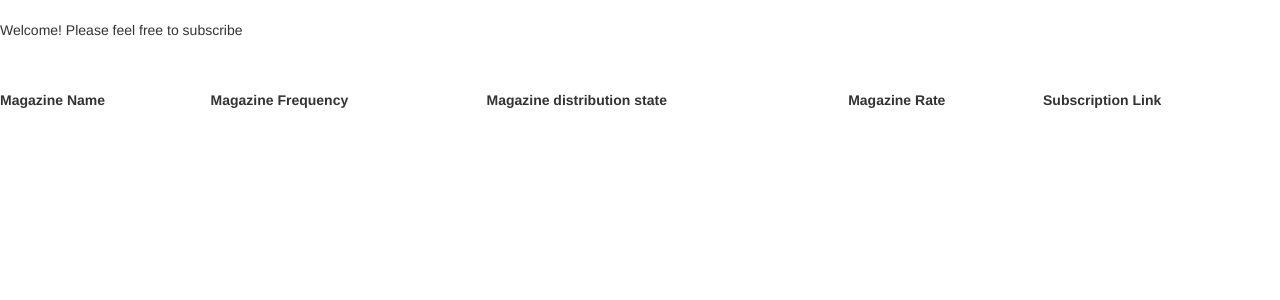
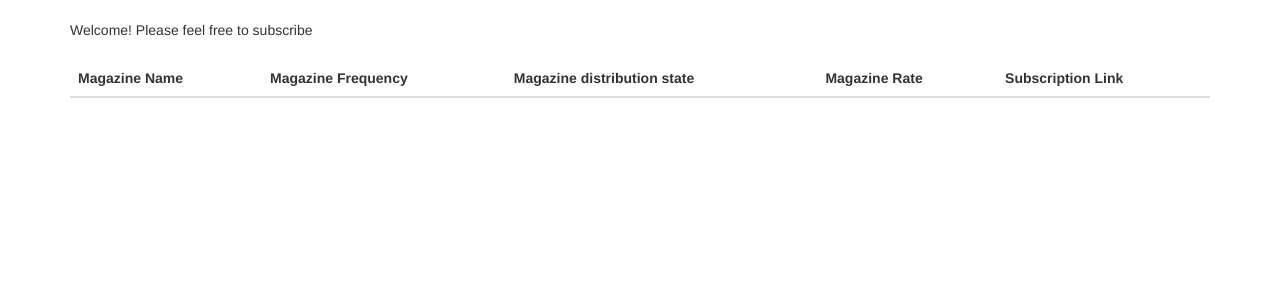
Before and after one commit to gauravkolekar/magzine_newspaper_subscription, a Flask app: page /magazines in a window 1280 px wide. Shown: the part 52-352 px from the top of the page. Run offline with Flask 2, Linux system fonts and the light colour scheme; data that the repository does not hold is empty; some libraries are stand-ins or nearby versions.

Commit message:
magazine page styled and finalized

```diff
--- a/templates/magazines.html
+++ b/templates/magazines.html
@@ -7,8 +7,10 @@
 </head>
 <body>
 	{% include 'navbar.html' %}
-    <p style="margin-bottom: 50px">Welcome! Please feel free to subscribe</p>
-    <table style="width: 100%">
+        <div class="container">
+        <p style="margin-bottom: 20px">Welcome! Please feel free to subscribe</p>
+        <table class="table table-striped">
+            <thead>
                 <tr>
                     <th>Magazine Name</th>
                     <th>Magazine Frequency</th>
@@ -16,6 +18,8 @@
                     <th>Magazine Rate</th>
                     <th>Subscription Link</th>
                 </tr>
+            </thead>
+            <tbody>
                 {%for magazine in all_magazines%}
                 <tr>
                     <td>{{magazine[0]}}</td>
@@ -29,6 +33,8 @@
                     </td>
                 </tr>
                 {%endfor%}
+            </tbody>
         </table>
+    </div>
 </body>
 </html>
```
Lines whose indentation alone changed are shown as unchanged.
